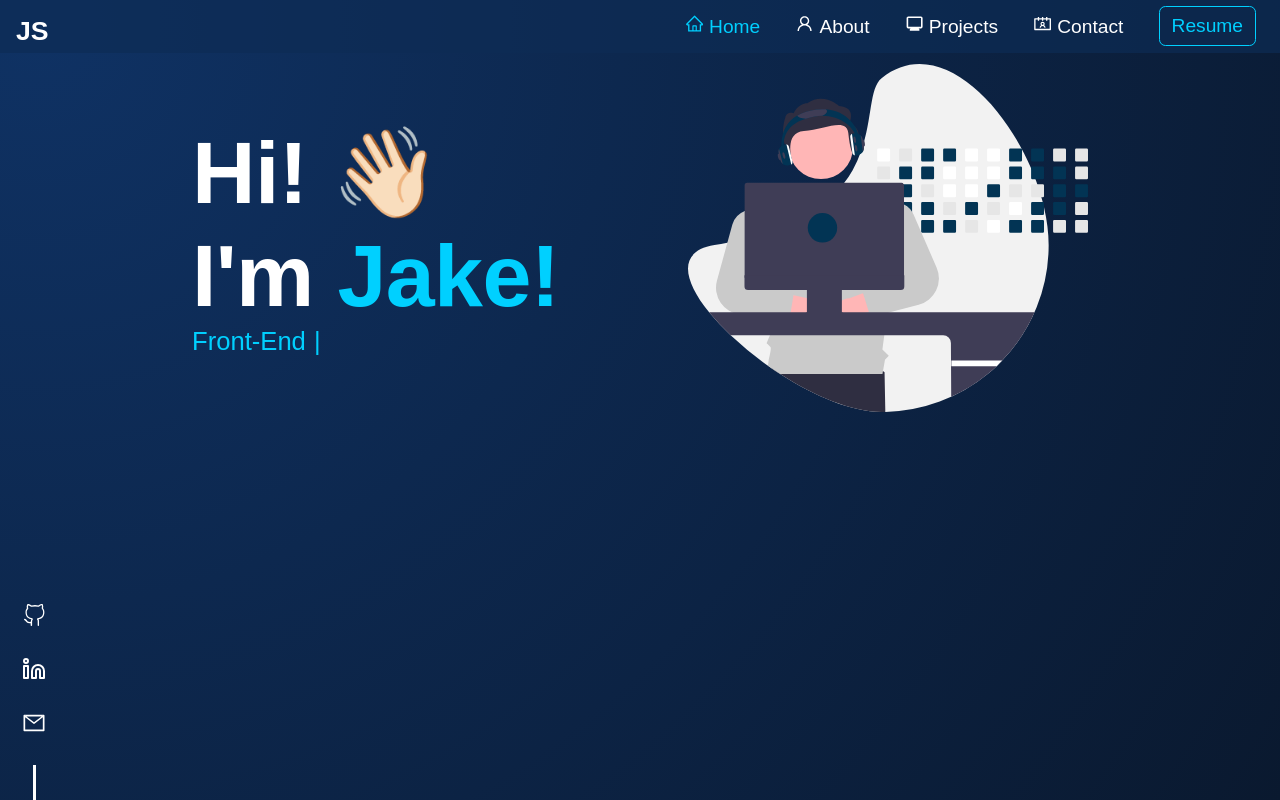
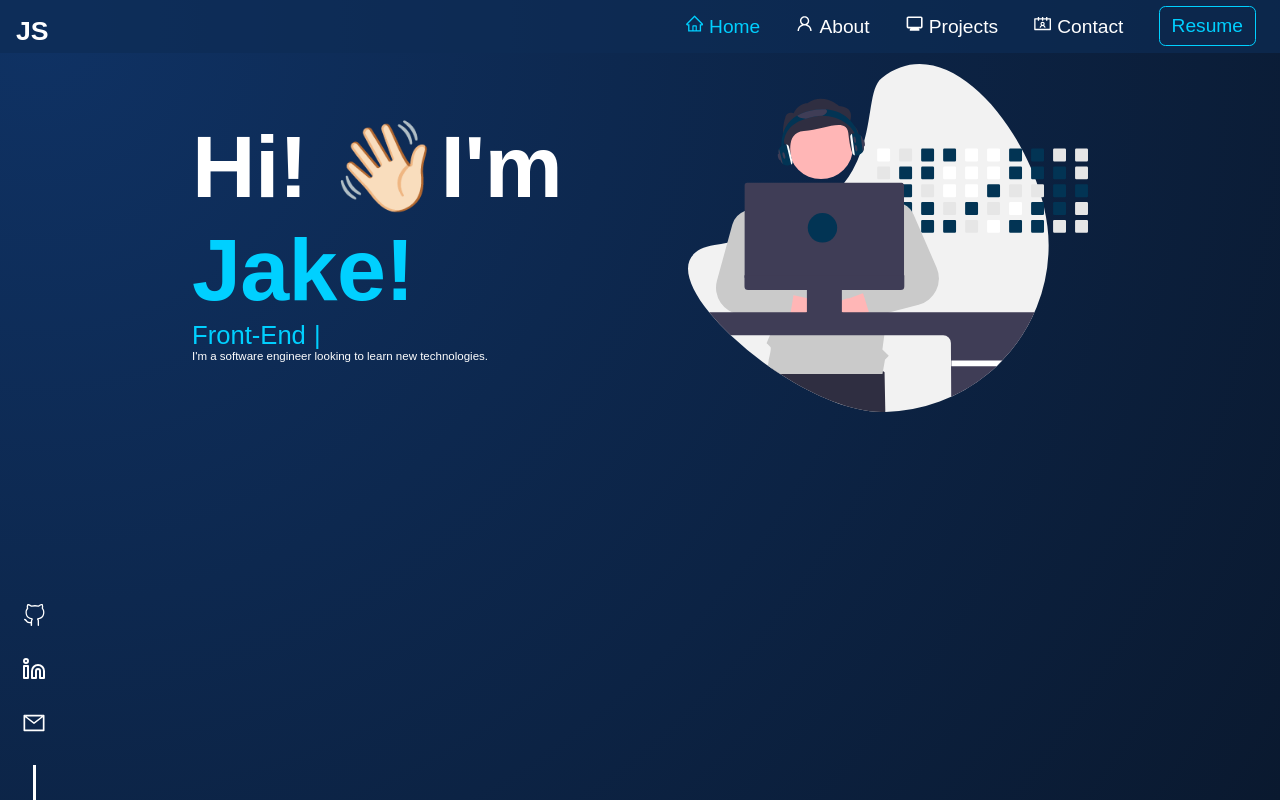
Before and after one commit to JSchoonbrood/Portfolio, a React (Create React App) app: page / in a window 1280 px wide. Built offline with nearby package versions, Linux system fonts and the light colour scheme.

Commit message:
Small changes to text

```diff
--- a/src/components/hero/Hero.tsx
+++ b/src/components/hero/Hero.tsx
@@ -9,10 +9,12 @@ const Hero = () => {
       <div className="hero__content">
         <h1 className="hero__content-title">
           Hi! <span className="waving-hand">👋🏻</span>
-          <br />
           I'm <span className="hero__content-title-span">Jake!</span>
         </h1>
         <Desc />
+        <p className="hero__content-bio">
+          I'm a software engineer looking to learn new technologies.
+        </p>
       </div>
 
       <div className="hero__image">
```
